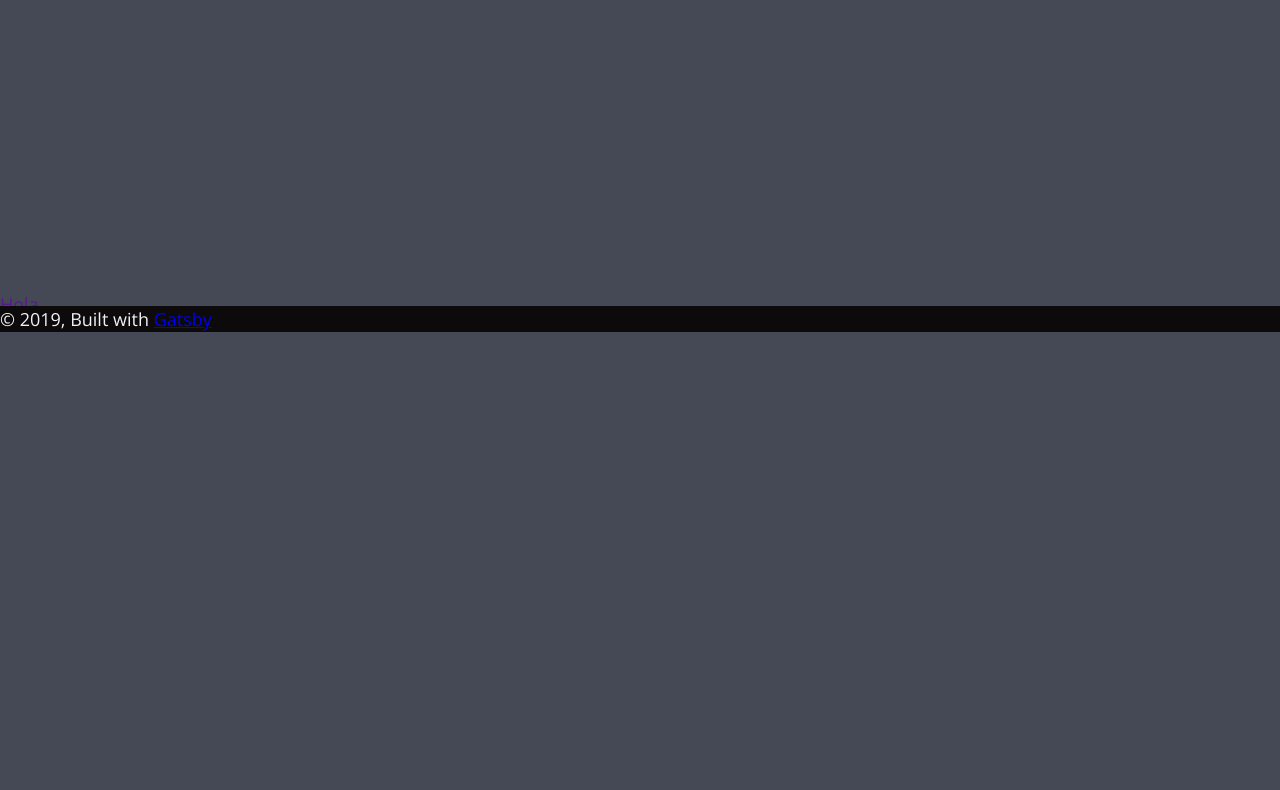
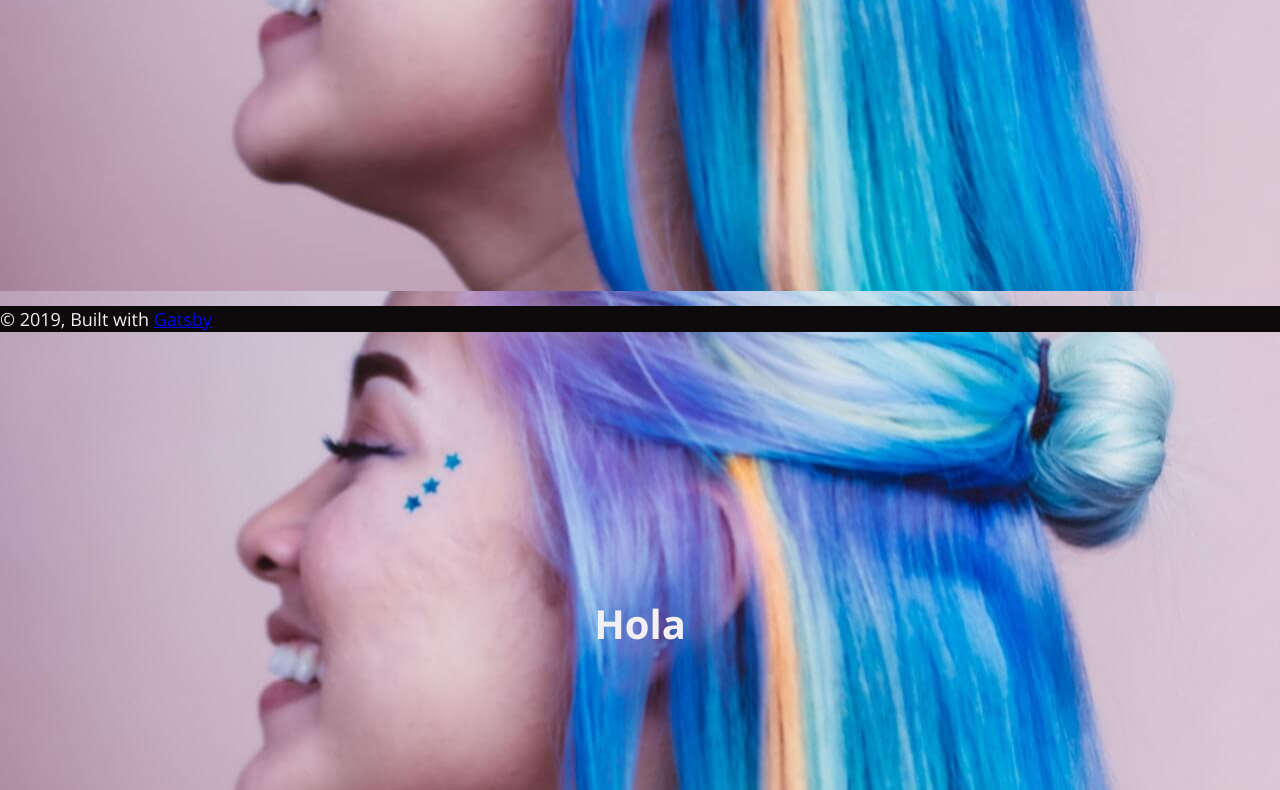
Before and after one commit to enBonnet/salexa-front, a Gatsby site: page / in a window 1280 px wide. Shown: the part 468-1258 px from the top of the page. Built offline with nearby package versions, Linux system fonts and the light colour scheme; Gatsby itself is replaced by a stand-in of ours.

Commit message:
styles slide

```diff
--- a/package.json
+++ b/package.json
@@ -18,7 +18,8 @@
     "prop-types": "^15.7.2",
     "react": "^16.11.0",
     "react-dom": "^16.11.0",
-    "react-helmet": "^5.2.1"
+    "react-helmet": "^5.2.1",
+    "styled-components": "^4.4.0"
   },
   "devDependencies": {
     "prettier": "^1.18.2"
--- /dev/null
+++ b/src/components/slide/index.js
@@ -0,0 +1 @@
+export {Slide as default} from "./slide"
--- /dev/null
+++ b/src/components/slide/slide.js
@@ -0,0 +1,15 @@
+import React from "react"
+
+import "./slide.scss"
+
+export const Slide = () => {
+  return (
+    <div className="slide slide-1">
+      <div className="servicio">
+        <a href="/" className="link">
+          Hola
+        </a>
+      </div>
+    </div>
+  )
+}
--- /dev/null
+++ b/src/components/slide/slide.scss
@@ -0,0 +1,16 @@
+@import "../../styles/global.scss";
+
+.slide {
+  align-items: center;
+  background-color: $blackOne;
+  background-image: url("../../images/fondo/fondo1.jpg");
+  background-position: center;
+  background-repeat: no-repeat;
+  background-size: cover;
+  color: $white;
+  display: flex;
+  font-size: 40px;
+  font-weight: 700;
+  height: 100%;
+  justify-content: center;
+}
--- /dev/null
+++ b/src/components/slides/index.js
@@ -0,0 +1 @@
+export { Slides as default } from "./slides"
--- /dev/null
+++ b/src/components/slides/slides.js
@@ -0,0 +1,14 @@
+import React from "react"
+import Slide from "../slide"
+
+import "./slides.scss"
+
+export const Slides = () => {
+  return (
+    <div className="slides">
+      <Slide />
+      <Slide />
+      <Slide />
+    </div>
+  )
+}
--- /dev/null
+++ b/src/components/slides/slides.scss
@@ -0,0 +1,5 @@
+@import "../../styles/global.scss";
+
+.slides {
+  height: 667px;
+}
--- a/src/pages/index.js
+++ b/src/pages/index.js
@@ -3,46 +3,12 @@ import React from "react"
 import Layout from "../components/layout"
 import SEO from "../components/seo"
 
+import Slides from "../components/slides"
+
 const IndexPage = () => (
   <Layout>
     <SEO title="Salexa" />
-    <div className="slides">
-      <div className="slide slide-1">
-        <div className="servicio">
-          <a href="" className="link">
-            Hola
-          </a>
-        </div>
-      </div>
-      <div className="slide slide-2">
-        <div className="servicio">
-          <a href="" className="link">
-            Hola
-          </a>
-        </div>
-      </div>
-      <div className="slide slide-3">
-        <div className="servicio">
-          <a href="" className="link">
-            Hola
-          </a>
-        </div>
-      </div>
-      <div className="slide slide-4">
-        <div className="servicio">
-          <a href="" className="link">
-            Hola
-          </a>
-        </div>
-      </div>
-      <div className="slide slide-5">
-        <div className="servicio">
-          <a href="" className="link">
-            Hola
-          </a>
-        </div>
-      </div>
-    </div>
+    <Slides />
   </Layout>
 )
 
--- a/src/styles/global.scss
+++ b/src/styles/global.scss
@@ -18,9 +18,7 @@ body,
   height: 100%;
 }
 
-.slides {
-  height: 667px;
-  .slide {
-    height: 100%;
-  }
+.link {
+  text-decoration: none;
+  color: inherit;
 }
```
Also changed, not shown: 1 other file.
